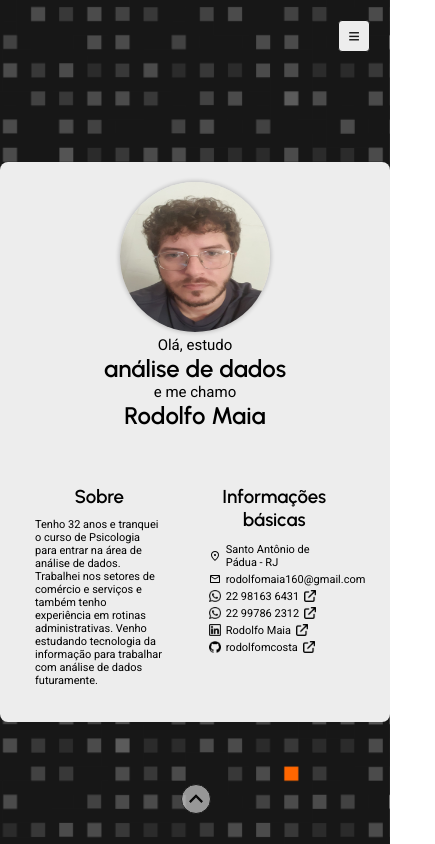
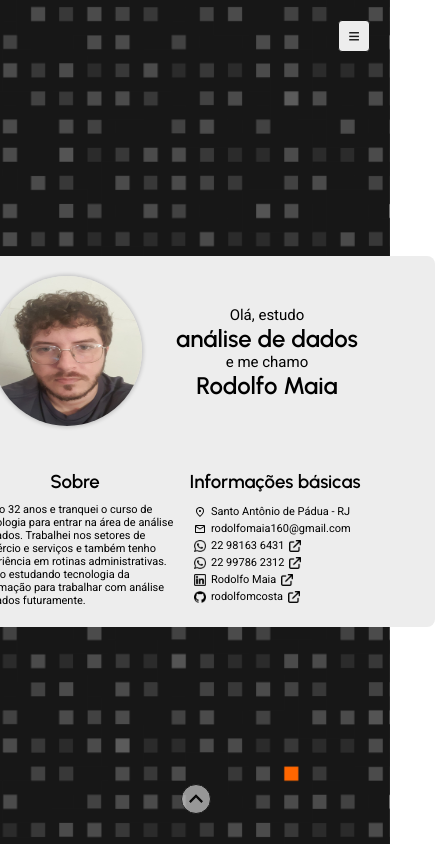
Before and after one commit to rodolfomcosta/apresentacao, a plain HTML site: page index.html in a window 390 px wide. Shown: the top 844 px of the page, 435 px wide, since content can reach past the window. Drawn offline with nearby package versions, Linux system fonts and the light colour scheme.

Commit message:
Update
Correções teste

```diff
--- a/assets/css/general.css
+++ b/assets/css/general.css
@@ -18,6 +18,7 @@
 
 .basic-container {
     display: flex;
+    min-width: 48rem;
     max-width: 70rem;
     background-color: var(--main-color);
     border-radius: .8rem;
--- a/assets/css/media-query.css
+++ b/assets/css/media-query.css
@@ -2,7 +2,7 @@
     display: none;
 }
 
-@media screen and (max-width: 630px) {
+@media screen and (max-width: 480px) {
     .menu-container {
         bottom: 0;
         text-align: center;
@@ -68,13 +68,4 @@
         border: .1rem solid var(--bg-color);
     }
 
-    .greeting-content {
-        flex-direction: column;
-        text-align: center;
-    }
-
-    .about-description, .basic-information-content {
-        margin: 1.5rem;
-    }
-
 }
```
